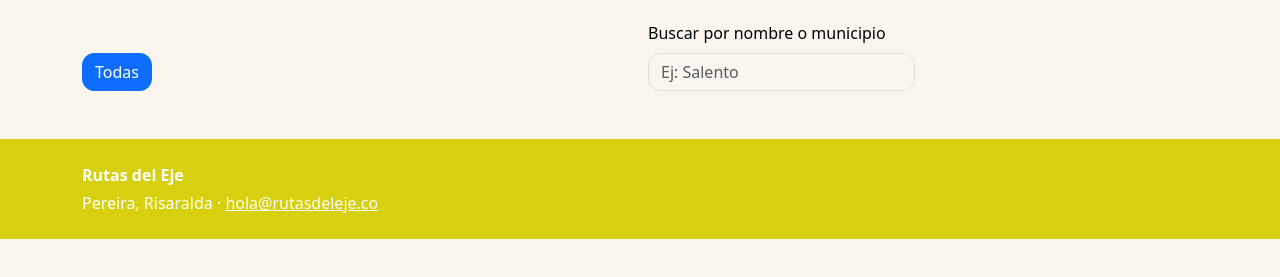
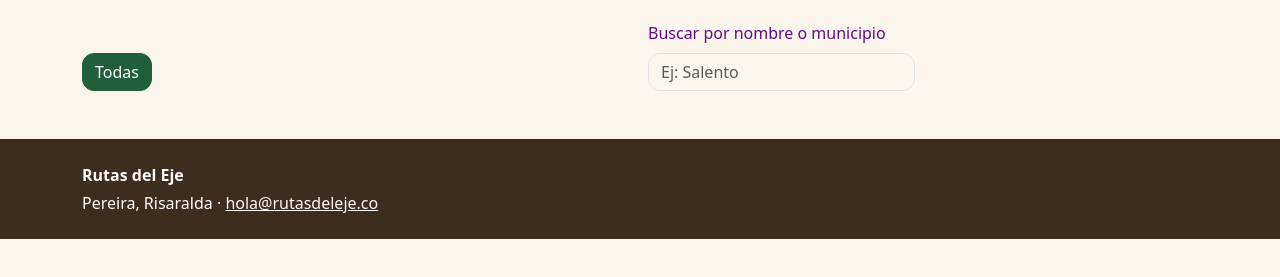
Before and after one commit to pokaty/rutas-eje-cafetero, a website: page index.html in a window 1280 px wide. Shown: the part 479-756 px from the top of the page. Drawn offline with nearby package versions, Linux system fonts and the light colour scheme.

Commit message:
fix: corrige guía de estilo (puntos y coma, tokens y botones de filtro), refs #1
Co-Authored-By: Claude Sonnet 5.5 <noreply@anthropic.com>
Claude-Session: https://claude.ai/code/session_01Aa4R18TxYPmehV7UcvHQBn

```diff
--- a/css/estilos.css
+++ b/css/estilos.css
@@ -23,7 +23,7 @@
   --eje-primario: #1f5f3a;   /* verde cafetal · botones y acentos  */
   --eje-fondo: #faf6ee;      /* crema         · fondo de la página */
   --eje-radio: 0.75rem;
-  --eje-secundario: #d7d00f;
+  --eje-secundario: #3e2c1c;   /* café oscuro · navbar y pie (texto blanco encima) */
   --eje-texto: #640a85;
   --eje-fuente: system-ui, sans-serif;
 
@@ -50,8 +50,8 @@
    *   --bs-body-color: var(--eje-texto)
    *   --bs-body-font-family -> var(--eje-fuente)
    */
-  --bs-body-color: var(--eje-primario)
-  --bs-body-font-family: var(--eje-fuente)
+  --bs-body-color: var(--eje-texto);
+  --bs-body-font-family: var(--eje-fuente);
 }
 
 /* ========== 3. COMPONENTES ========== */
@@ -74,12 +74,12 @@
  * Experimenta: en DevTools selecciona un botón de filtro -> pestaña Computed -> busca --bs-btn-color.
  */
 .btn-outline-primary {
-  --bs-btn-color: var(--eje-aventura)
-  --bs-btn-border-color: var(--eje-cultura)
-  --bs-btn-hover-bg: var(--eje-secundario)
-  --bs-btn-hover-border-color: var(--eje-secundario)
-  --bs-btn-active-bg: var(--eje-aventura)
-  --bs-btn-active-border-color: var(--eje-naturaleza)
+  --bs-btn-color: var(--eje-primario);
+  --bs-btn-border-color: var(--eje-primario);
+  --bs-btn-hover-bg: var(--eje-primario);
+  --bs-btn-hover-border-color: var(--eje-primario);
+  --bs-btn-active-bg: var(--eje-primario);
+  --bs-btn-active-border-color: var(--eje-primario);
 }
 
 /* Navbar y pie (se ven transparentes hasta que definas --eje-secundario) */
```
